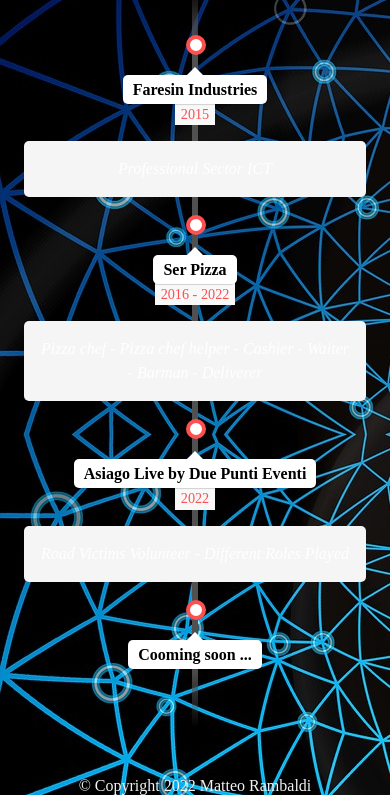
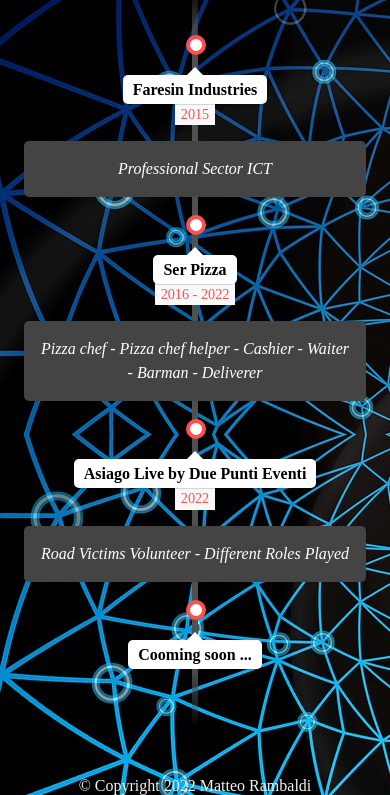
Before and after one commit to MattRamb97/MattRamb97.github.io, a plain HTML site: page Work.html in a window 390 px wide. Shown: the part 103-898 px from the top of the page. Drawn offline with Linux system fonts and the light colour scheme.

Commit message:
Update Style_we.css

```diff
--- a/css/Style_we.css
+++ b/css/Style_we.css
@@ -316,7 +316,7 @@ body {
 	position: relative;
 	margin: 1em 0 0 0;
 	padding: 1em;
-	background: rgb(245,245,245);
+	background: rgb(68,68,68);
 	-webkit-box-shadow: 0 0 1px rgba(0,0,0,0.20);
 	-moz-box-shadow: 0 0 1px rgba(0,0,0,0.20);
 	box-shadow: 0 0 1px rgba(0,0,0,0.20);
```
